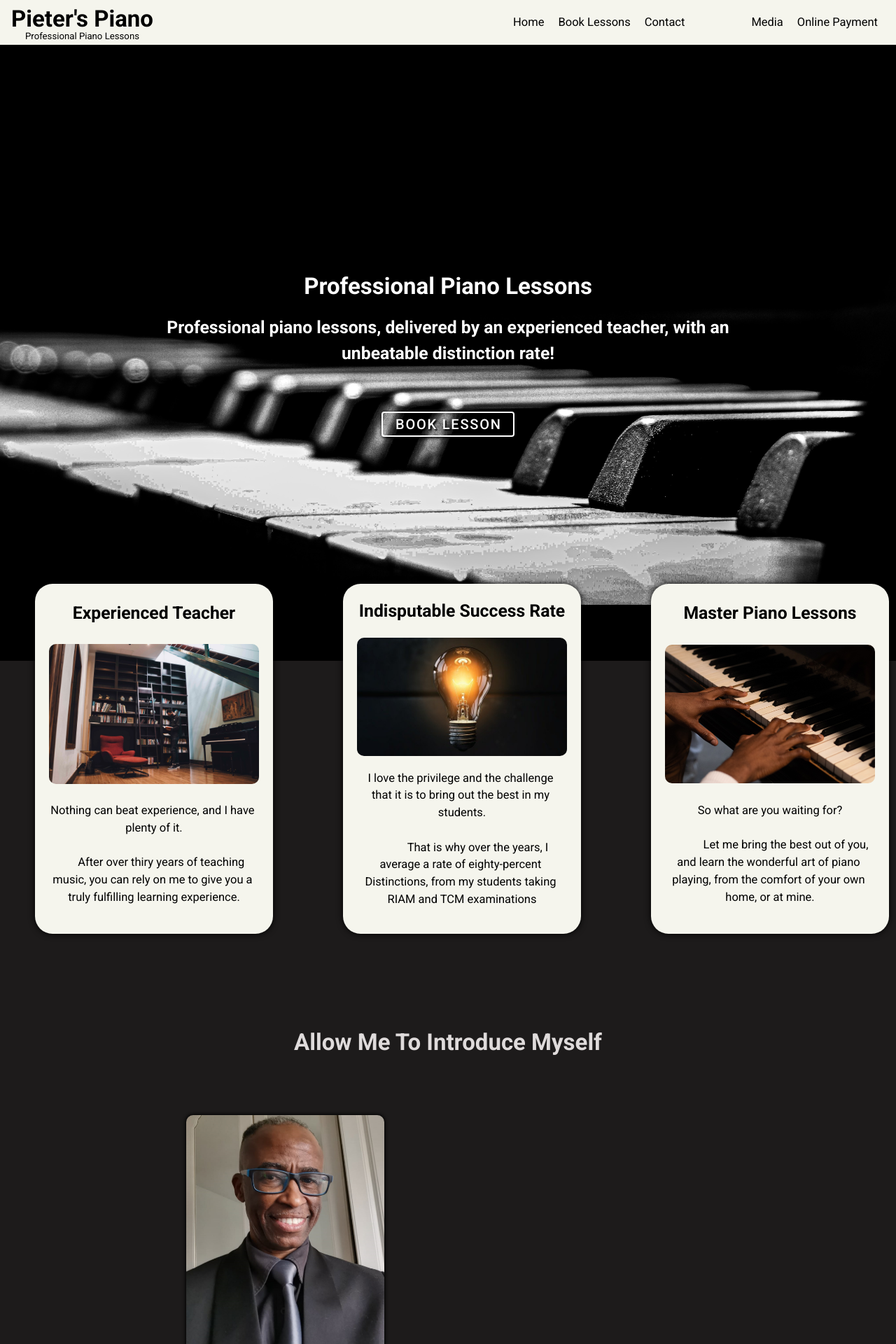
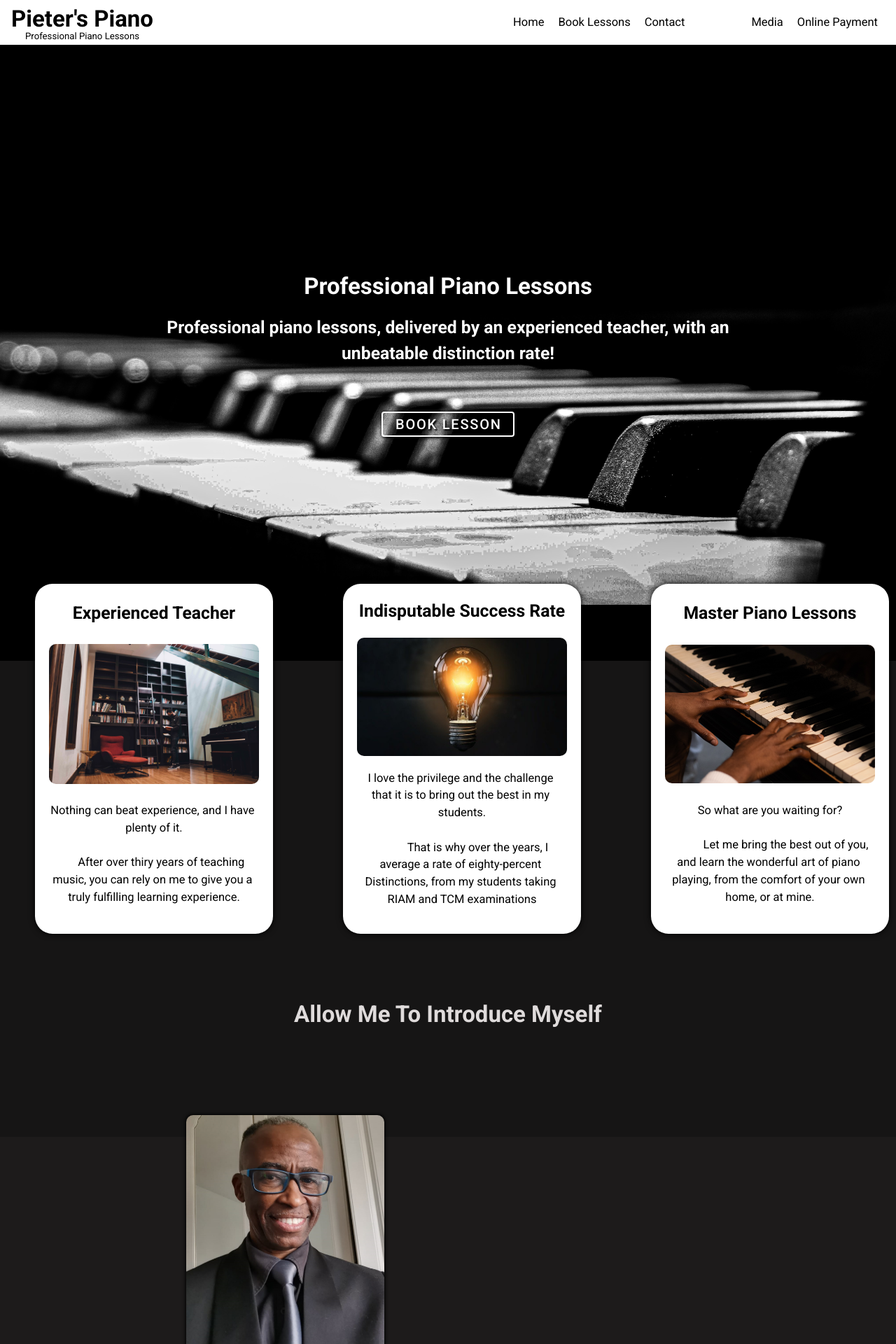
Before and after one commit to Hi-Im-Jony/pieter-piano, a Vue app: page / in a window 1280 px wide. Shown: the top 1920 px of the page at 70% size. Built offline with nearby package versions, Linux system fonts and the light colour scheme.

Commit message:
added some more color

```diff
--- a/src/components/NavBar.vue
+++ b/src/components/NavBar.vue
@@ -1,6 +1,6 @@
 <template>
   <div id="navbar">
-    <v-app-bar color="rgb(245, 245, 237)" fixed app flat>
+    <v-app-bar color="white" fixed app flat>
       <a href="/" id="title-sub-container">
         <h1 id="title">Pieter's Piano</h1>
         <small id="sub">Professional Piano Lessons</small>
--- a/src/components/about.vue
+++ b/src/components/about.vue
@@ -1,5 +1,6 @@
 <template>
   <div id="about-container">
+    <div id="background-color"></div>
     <div id="about">
       <div data-aos="fade-up">
         <h1 id="about-title">
@@ -39,7 +40,7 @@
         </div>
       </div>
 
-      <div class="row">
+      <div id="row-2" class="row">
         <div class="text-container" data-aos="fade-up">
           <p class="text">
             As a result I have had great success using both the RIAM and TCM
@@ -60,6 +61,11 @@
           <img id="fam-pic" src="../assets/Fam-photo.jpeg" alt="" />
         </div>
       </div>
+    </div>
+    <div id="btn-container">
+      <v-btn id="custom-btn">
+        Testimonials
+      </v-btn>
     </div>
   </div>
 </template>
@@ -91,8 +97,17 @@ export default {
   position: relative;
   bottom: 25vh;
 }
+#background-color {
+  background: rgb(39, 38, 38);
+  height: 48vh;
+  width: 100vw;
+  position: absolute;
+  bottom: 0;
+}
 #about-title {
   margin: 20px;
+  position: relative;
+  bottom: 5vh;
 }
 .row {
   display: flex;
@@ -121,4 +136,18 @@ export default {
   font-size: 20px;
   margin: 20px;
 }
+
+#btn-container {
+  position: absolute;
+  bottom: 15vh;
+  width: 100vw;
+  display: flex;
+  justify-content: center;
+}
+#custom-btn {
+  border: solid rgb(245, 245, 237) !important;
+  color: rgb(245, 245, 237) !important;
+  background: transparent;
+  font-size: 20px !important;
+}
 </style>
--- a/src/components/pro.vue
+++ b/src/components/pro.vue
@@ -18,7 +18,7 @@ export default {
 
 <style scoped>
 #pro {
-  background-color: rgb(245, 245, 237);
+  background-color: white;
   display: flex;
   flex-direction: column;
   justify-content: space-around;
--- a/src/components/pros.vue
+++ b/src/components/pros.vue
@@ -40,6 +40,6 @@ export default {
   align-items: center;
   padding: 40px 0 40px 0;
   width: 100vw;
-  background-color: rgb(29, 27, 27);
+  background-color: rgb(22, 21, 21);
 }
 </style>
--- a/src/views/Home.vue
+++ b/src/views/Home.vue
@@ -4,11 +4,7 @@
       <welcome-text />
       <pros />
       <about />
-      <div id="btn-container">
-        <v-btn id="custom-btn">
-          Testimonials
-        </v-btn>
-      </div>
+
       <my-footer />
     </div>
   </div>
@@ -44,18 +40,4 @@ export default {
   background-repeat: no-repeat;
   background-size: cover;
 }
-
-#btn-container {
-  position: absolute;
-  bottom: 15vh;
-  width: 100vw;
-  display: flex;
-  justify-content: center;
-}
-#custom-btn {
-  border: solid rgb(245, 245, 237) !important;
-  color: rgb(245, 245, 237) !important;
-  background: transparent;
-  font-size: 20px !important;
-}
 </style>
```
